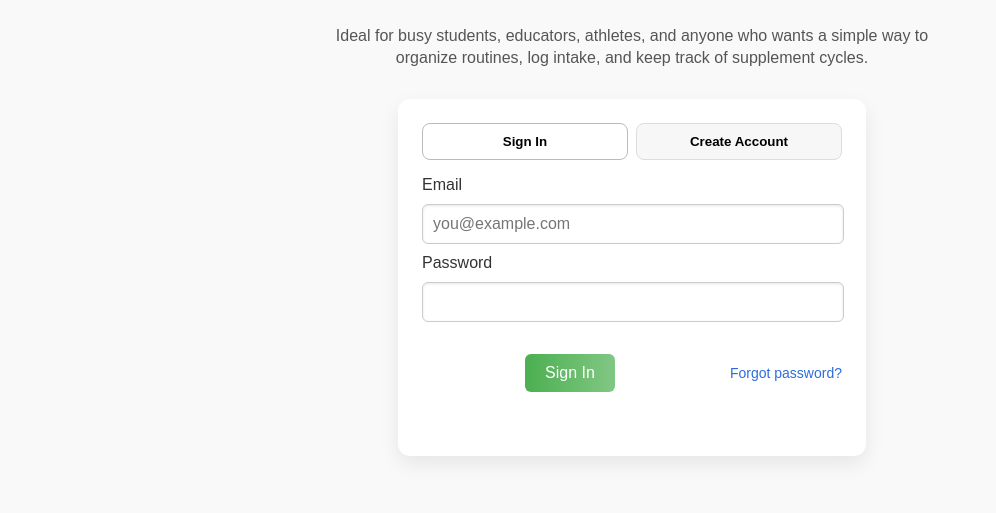
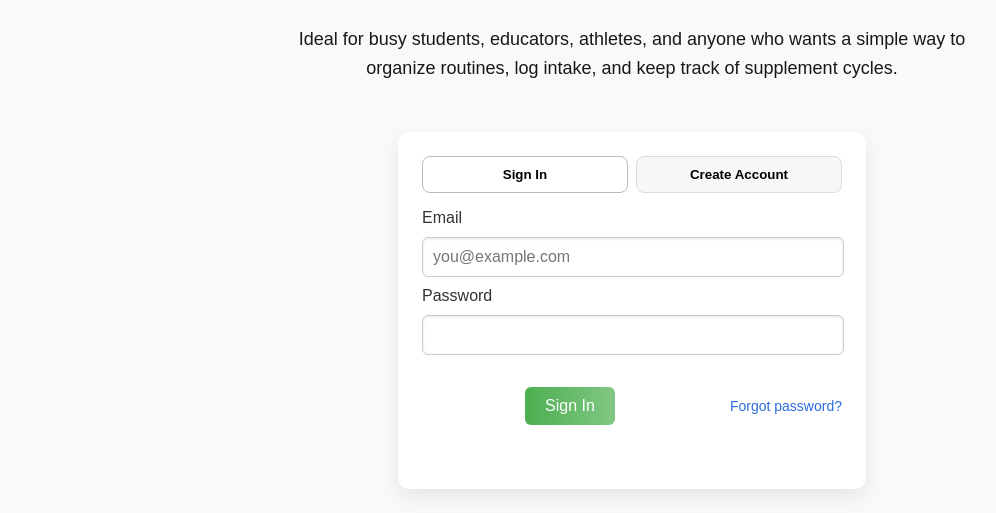
Before and after one commit to GaryB96/sup-test, a website: page index.html in a window 1280 px wide. Shown: the part 302-815 px from the top of the page, without its empty margins (8-1004 px from the left). Drawn offline with Linux system fonts and the light colour scheme; no server answers.

Commit message:
Update style.css

```diff
--- a/style.css
+++ b/style.css
@@ -545,16 +545,10 @@ body:not(.logged-in) #accountActions { display: none; }
 
 .auth-desc {
   text-align: center;
-  color: #555;
-  font-size: 1rem;
-  padding-bottom: 5px;
+  color: #1a1717;
+  font-size: 18px;
+  padding-bottom: 25px;
   padding-top: 5px;
   margin-top: 18px;
-  line-height: 1.4;
+  line-height: 1.6;
 }
-
-.auth-logo {
-  max-width: 280px;
-  height: auto;
-  align-items: center;
-}
```
